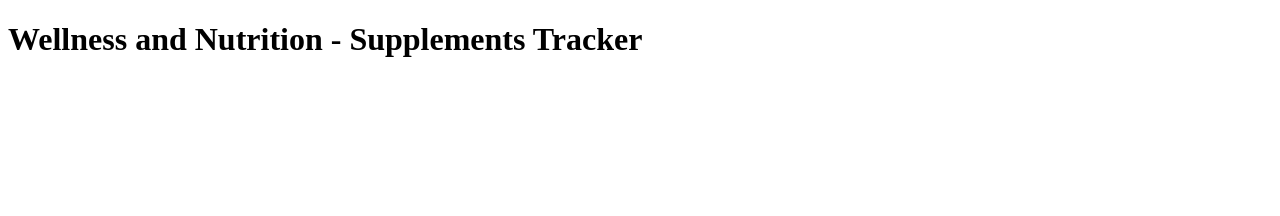
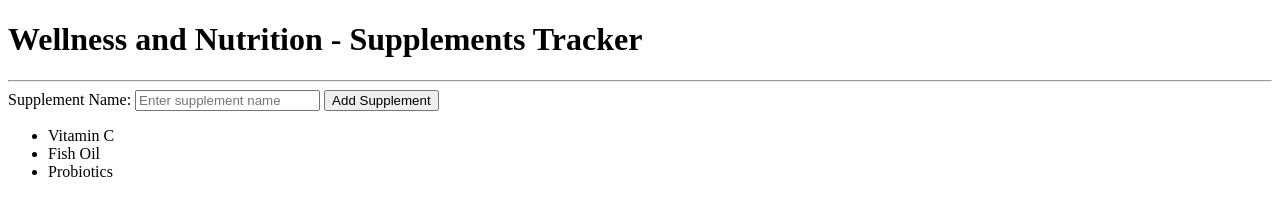
Before and after one commit to CISSEJACKA/PHASE--1-PROJECT, a plain HTML site: page index.html in a window 1280 px wide. Drawn offline with Linux system fonts and the light colour scheme.

Commit message:
complete project

```diff
--- a/index.html
+++ b/index.html
@@ -7,8 +7,24 @@
     <link rel="stylesheet" href="styles.css">
 </head>
 <body>
+    <h1>Wellness and Nutrition - Supplements Tracker</h1>
+    <hr>
+     <!-- Form for adding a new supplement -->
+     <form id="add-supplement-form">
+        <label for="supplement-name">Supplement Name:</label>
+        <input type="text" id="supplement-name" placeholder="Enter supplement name" required>
+        <button type="submit">Add Supplement</button>
+    </form>
+
+    <!-- List of supplements -->
+    <ul id="supplement-list">
+        <!-- Example supplement items -->
+        <li>Vitamin C</li>
+        <li>Fish Oil</li>
+        <li>Probiotics</li>
+    </ul>
     <header>
-        <h1>Wellness and Nutrition - Supplements Tracker</h1>
+
     </header>
     <script src="script.js"></script>
 </body>
```
